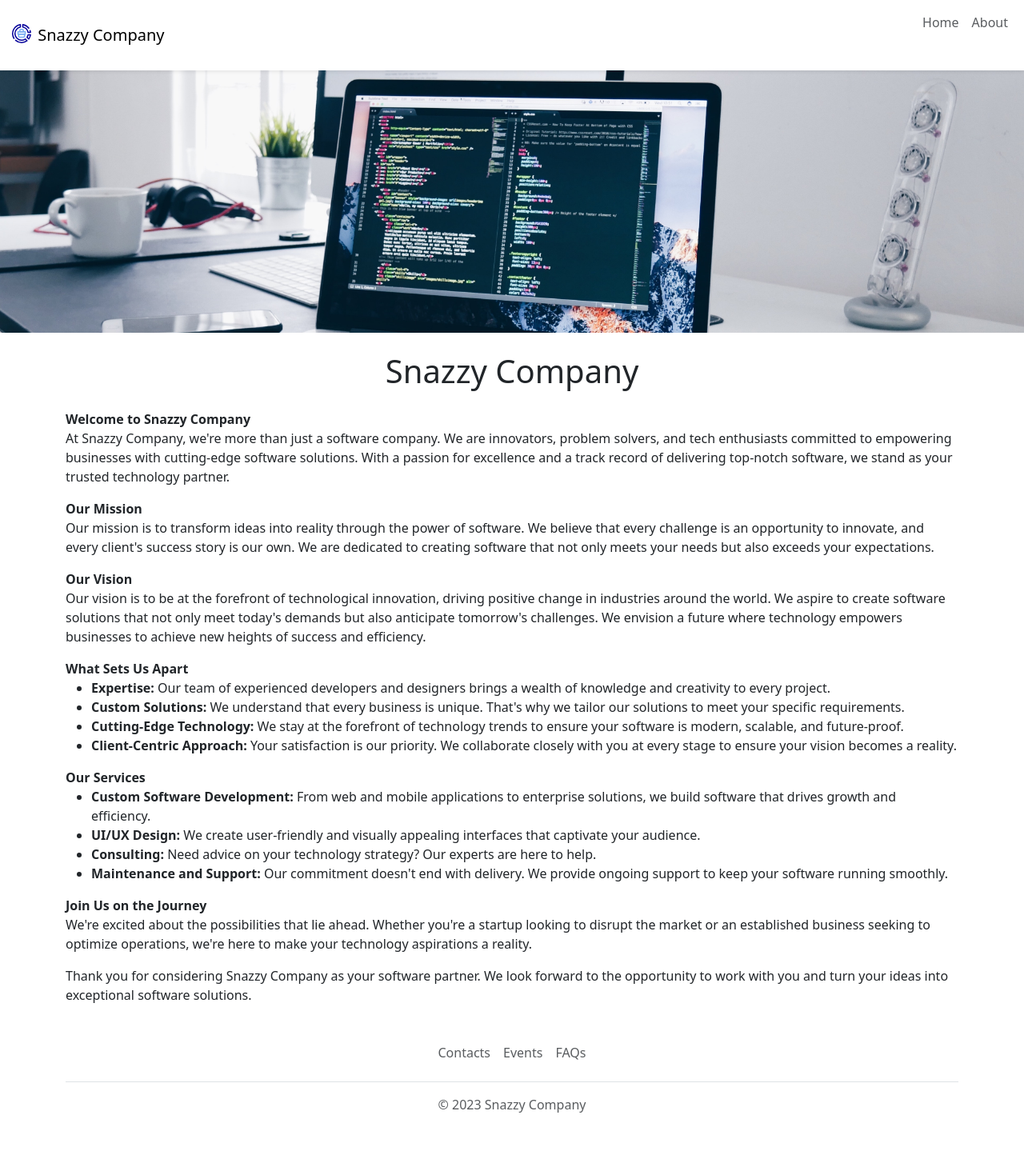
After one commit to dizzysnazzy/snazzy-careers-website-v2, a Flask app: page /about in a window 1280 px wide. The commit adds this page. Shown: the whole page at 80% size. Run offline with Flask 3, Linux system fonts and the light colour scheme.

Commit message:
Added some new features

```diff
--- a/app.py
+++ b/app.py
@@ -40,5 +40,12 @@ def apply_to_job(id):
                          application=data,
                          job=job)
 
+@app.route("/about")
+def about_snazzy():
+  # jobs=load_jobs_from_db()
+  return render_template('about.html')
+  # return render_template('home.html',
+  #                        jobs=jobs)
+
 if __name__ == "__main__":
   app.run(host='0.0.0.0', debug=True)
--- /dev/null
+++ b/templates/about.html
@@ -0,0 +1,58 @@
+<!DOCTYPE html>
+<html lang="en">
+  <head>
+    <title> About </title>
+    {% include 'bootstrap.html' %}
+  </head>
+  <body>
+    {% include 'nav.html' %}
+    {% include 'banner.html' %}
+
+    <div class="container">
+      <h1 class="text-center mt-2 mb-4">Snazzy Company</h1>
+
+      <b>Welcome to Snazzy Company</b>
+      <div class="mb-2">
+        <p>At Snazzy Company, we're more than just a software company. We are innovators, problem solvers, and tech enthusiasts committed to empowering businesses with cutting-edge software solutions. With a passion for excellence and a track record of delivering top-notch software, we stand as your trusted technology partner.</p>
+      </div>
+
+      <b>Our Mission</b>
+      <div class="mb-2">
+        <p>Our mission is to transform ideas into reality through the power of software. We believe that every challenge is an opportunity to innovate, and every client's success story is our own. We are dedicated to creating software that not only meets your needs but also exceeds your expectations.</p>
+      </div>
+
+      <b>Our Vision</b>
+      <div class="mb-2">
+        <p>Our vision is to be at the forefront of technological innovation, driving positive change in industries around the world. We aspire to create software solutions that not only meet today's demands but also anticipate tomorrow's challenges. We envision a future where technology empowers businesses to achieve new heights of success and efficiency.</p>
+      </div>
+
+      <b>What Sets Us Apart</b>
+      <div class="mb-2">
+        <ul>
+          <li><b>Expertise:</b> Our team of experienced developers and designers brings a wealth of knowledge and creativity to every project.</li>
+          <li><b>Custom Solutions:</b> We understand that every business is unique. That's why we tailor our solutions to meet your specific requirements.</li>
+          <li><b>Cutting-Edge Technology:</b> We stay at the forefront of technology trends to ensure your software is modern, scalable, and future-proof.</li>
+          <li><b>Client-Centric Approach:</b> Your satisfaction is our priority. We collaborate closely with you at every stage to ensure your vision becomes a reality.</li>
+        </ul>
+      </div>
+
+      <b>Our Services</b>
+      <div class="mb-2">
+        <ul>
+          <li><b>Custom Software Development:</b> From web and mobile applications to enterprise solutions, we build software that drives growth and efficiency.</li>
+          <li><b>UI/UX Design:</b> We create user-friendly and visually appealing interfaces that captivate your audience.</li>
+          <li><b>Consulting:</b> Need advice on your technology strategy? Our experts are here to help.</li>
+          <li><b>Maintenance and Support:</b> Our commitment doesn't end with delivery. We provide ongoing support to keep your software running smoothly.</li>
+        </ul>
+      </div>
+
+      <b>Join Us on the Journey</b>
+      <div class="mb-2">
+        <p>We're excited about the possibilities that lie ahead. Whether you're a startup looking to disrupt the market or an established business seeking to optimize operations, we're here to make your technology aspirations a reality.</p>
+        <p>Thank you for considering Snazzy Company as your software partner. We look forward to the opportunity to work with you and turn your ideas into exceptional software solutions.</p>
+      </div>
+
+    </div>
+    {% include 'footer.html' %}
+  </body>
+</html>
--- a/templates/bootstrap.html
+++ b/templates/bootstrap.html
@@ -1,3 +1,4 @@
 <meta charset="utf-8">
 <meta name="viewport" content="width=device-width, initial-scale=1">
 <link href="https://cdn.jsdelivr.net/npm/bootstrap@5.3.0-alpha3/dist/css/bootstrap.min.css" rel="stylesheet" integrity="sha384-KK94CHFLLe+nY2dmCWGMq91rCGa5gtU4mk92HdvYe+M/SXH301p5ILy+dN9+nJOZ" crossorigin="anonymous">
+<link rel="icon" href="../static/icon.ico" type="image/x-icon">
--- a/templates/footer.html
+++ b/templates/footer.html
@@ -1,12 +1,10 @@
 <div class="container">
   <footer class="py-3 my-4">
     <ul class="nav justify-content-center border-bottom pb-3 mb-3">
-      <li class="nav-item"><a href="#" class="nav-link px-2 text-body-secondary">Home</a></li>
-      <li class="nav-item"><a href="#" class="nav-link px-2 text-body-secondary">Courses</a></li>
+      <li class="nav-item"><a href="#" class="nav-link px-2 text-body-secondary">Contacts</a></li>
       <li class="nav-item"><a href="#" class="nav-link px-2 text-body-secondary">Events</a></li>
       <li class="nav-item"><a href="#" class="nav-link px-2 text-body-secondary">FAQs</a></li>
-      <li class="nav-item"><a href="#" class="nav-link px-2 text-body-secondary">About</a></li>
     </ul>
-    <p class="text-center text-body-secondary">&copy; 2023 Snazzy, Inc</p>
+    <p class="text-center text-body-secondary">&copy; 2023 Snazzy Company</p>
   </footer>
 </div>
--- a/templates/nav.html
+++ b/templates/nav.html
@@ -1,9 +1,16 @@
 <nav class="navbar bg-white shadow-sm fixed-top">
   <div class="container-fluid">
     <a class="navbar-brand" href="/">
-      <img src="/static/logo.svg" alt="" width="30" height="24" class="d-inline-block align-text-top">
-      Snazzy
+      <img src="/static/logo4.svg" alt="" width="30" height="24" class="d-inline-block align-text-top">
+      Snazzy Company
     </a>
+    <div class="d-flex justify-content-end">
+      <ul class="nav justify-content-end pb-3 mb-3">
+        <li class="nav-item"><a href="/" class="nav-link px-2 text-body-secondary">Home</a></li>
+        <li class="nav-item"><a href="/about" class="nav-link px-2 text-body-secondary">About</a></li>
+      </ul>
+    </div>
+
   </div>
 </nav>
 <div style="height:56px;"></div>
```
Also changed, not shown: templates/application_submitted.html (+5 -2 lines), templates/home.html (+5 -4 lines), static/icon.ico (added), static/logo.svg (deleted), static/logo4.svg (added).
